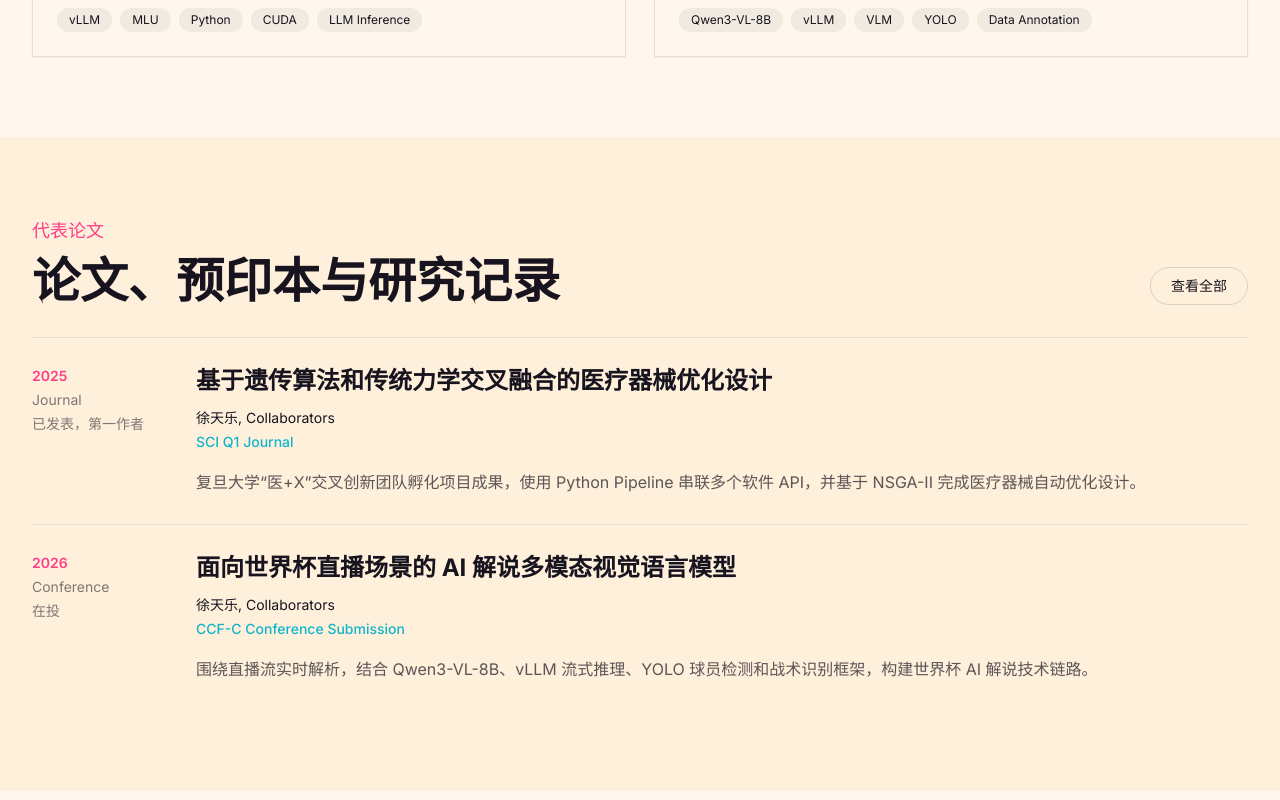
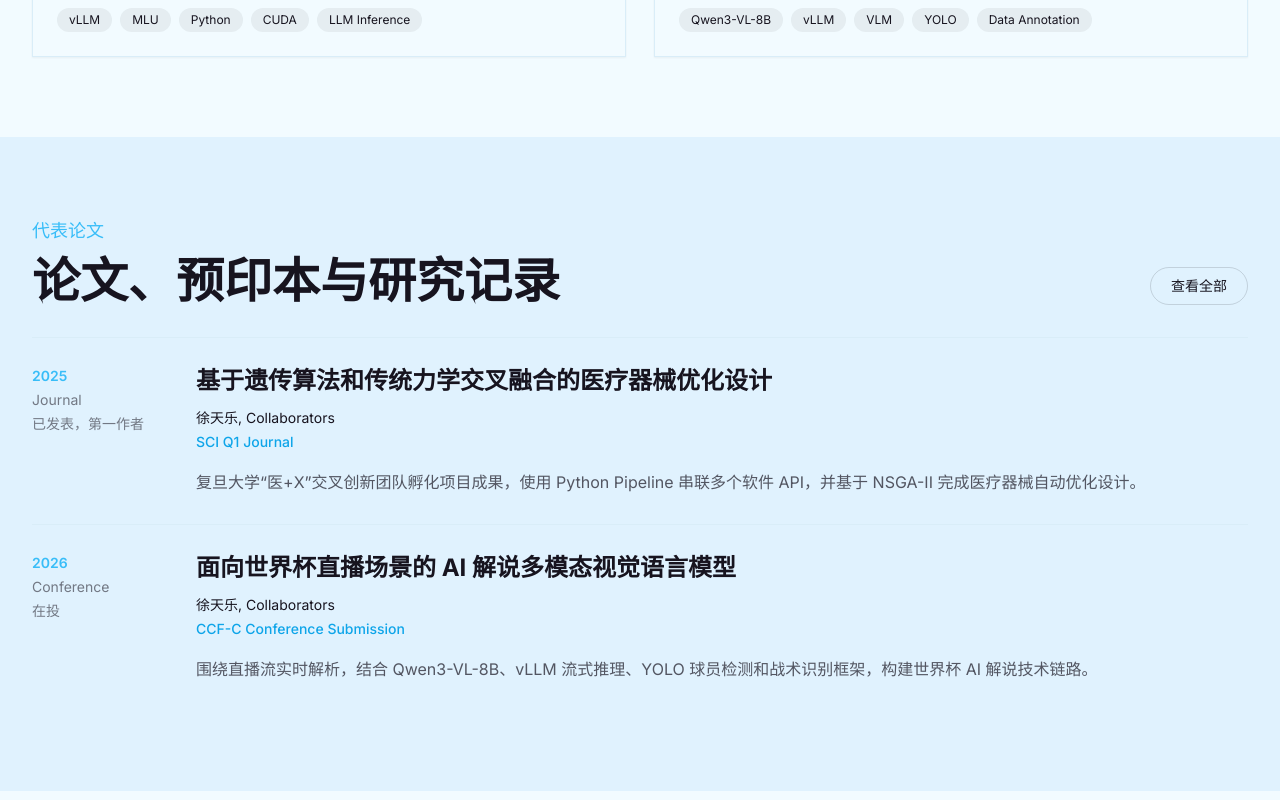
Before and after one commit to XuTianle0101/XuTianle0101.github.io, a Next.js app: page / in a window 1280 px wide. Shown: the part 1800-2600 px from the top of the page. Built offline with nearby package versions, Linux system fonts and the light colour scheme.

Commit message:
change color to blue

```diff
--- a/src/app/globals.css
+++ b/src/app/globals.css
@@ -28,14 +28,14 @@ body {
   margin: 0;
   min-width: 320px;
   font-family: var(--font-sans);
-  background: #fff7ed;
+  background: #f2fbff;
   color: #17141f;
   text-rendering: optimizeLegibility;
   -webkit-font-smoothing: antialiased;
 }
 
 ::selection {
-  background: rgba(255, 62, 135, 0.22);
+  background: rgba(56, 189, 248, 0.28);
 }
 
 code,
@@ -80,7 +80,7 @@ samp {
 }
 
 .prose-site a {
-  color: #ff3e87;
+  color: #0284c7;
   text-decoration: underline;
   text-decoration-thickness: 1px;
   text-underline-offset: 4px;
--- a/src/app/layout.tsx
+++ b/src/app/layout.tsx
@@ -9,7 +9,7 @@ export const metadata: Metadata = {
 export const viewport: Viewport = {
   width: 'device-width',
   initialScale: 1,
-  themeColor: '#fff7ed',
+  themeColor: '#f2fbff',
 };
 
 export default function RootLayout({ children }: { children: React.ReactNode }) {
--- a/src/components/site-shell.tsx
+++ b/src/components/site-shell.tsx
@@ -36,7 +36,7 @@ export function SiteShell({ locale, children, rootMode = false, currentPath = '/
   };
 
   return (
-    <div className="min-h-screen overflow-x-hidden bg-paper text-ink [background:radial-gradient(circle_at_10%_4rem,rgba(255,62,135,0.18),transparent_26rem),radial-gradient(circle_at_86%_7rem,rgba(124,58,237,0.14),transparent_24rem),radial-gradient(circle_at_70%_34rem,rgba(18,181,203,0.12),transparent_24rem),#fff7ed] dark:bg-[#17141f] dark:text-[#fff7ed] dark:[background:radial-gradient(circle_at_10%_4rem,rgba(255,62,135,0.2),transparent_26rem),radial-gradient(circle_at_86%_7rem,rgba(124,58,237,0.18),transparent_24rem),#17141f]">
+    <div className="min-h-screen overflow-x-hidden bg-paper text-ink [background:radial-gradient(circle_at_10%_4rem,rgba(56,189,248,0.2),transparent_26rem),radial-gradient(circle_at_86%_7rem,rgba(14,165,233,0.16),transparent_24rem),radial-gradient(circle_at_70%_34rem,rgba(125,211,252,0.18),transparent_24rem),#f2fbff] dark:bg-[#071827] dark:text-[#f2fbff] dark:[background:radial-gradient(circle_at_10%_4rem,rgba(56,189,248,0.2),transparent_26rem),radial-gradient(circle_at_86%_7rem,rgba(14,165,233,0.18),transparent_24rem),#071827]">
       <header className="sticky top-0 z-50 border-b border-line/80 bg-paper/88 backdrop-blur-xl dark:border-white/10 dark:bg-[#17141f]/90">
         <div className="mx-auto flex max-w-7xl items-center justify-between px-5 py-4 md:px-8">
           <Link href={localizedPath(locale, '/', rootMode)} className="group flex items-center gap-3">
--- a/src/features/home-page.tsx
+++ b/src/features/home-page.tsx
@@ -86,7 +86,7 @@ export function HomePage({ locale, rootMode = false }: HomePageProps) {
         </div>
       </section>
 
-      <section className="bg-[#fff0db] px-5 py-20 dark:bg-[#211b2f] md:px-8">
+      <section className="bg-[#e0f2fe] px-5 py-20 dark:bg-[#082f49] md:px-8">
         <div className="mx-auto max-w-7xl">
           <SectionHeading
             eyebrow={copy.featuredPapers}
--- a/tailwind.config.ts
+++ b/tailwind.config.ts
@@ -7,13 +7,13 @@ const config: Config = {
     extend: {
       colors: {
         ink: '#17141f',
-        paper: '#fff7ed',
-        cloud: '#fffdf8',
-        coral: '#ff3e87',
-        teal: '#12b5cb',
-        moss: '#ffd166',
-        violet: '#7c3aed',
-        line: '#eadfce',
+        paper: '#f2fbff',
+        cloud: '#fbfdff',
+        coral: '#38bdf8',
+        teal: '#0ea5e9',
+        moss: '#bae6fd',
+        violet: '#2563eb',
+        line: '#d9edf8',
       },
       fontFamily: {
         sans: ['var(--font-sans)', 'Inter', 'Arial', 'sans-serif'],
@@ -22,7 +22,7 @@ const config: Config = {
         accent: ['var(--font-accent)', 'Sriracha', 'cursive'],
       },
       boxShadow: {
-        soft: '0 22px 70px rgba(63, 28, 96, 0.13)',
+        soft: '0 22px 70px rgba(14, 116, 144, 0.13)',
       },
     },
   },
```
Also changed, not shown: public/images/editorial-desk.png.
